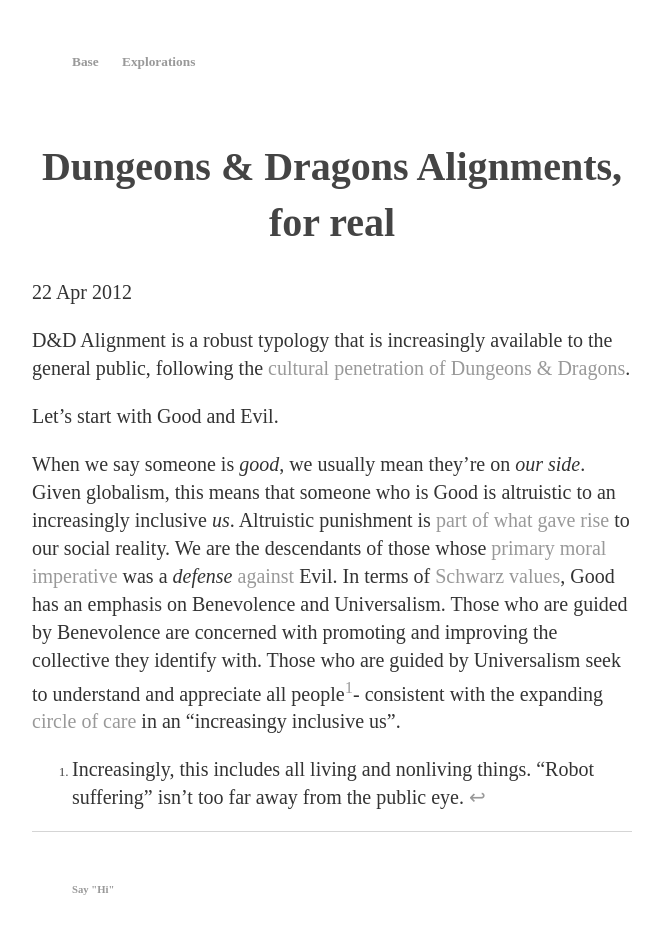
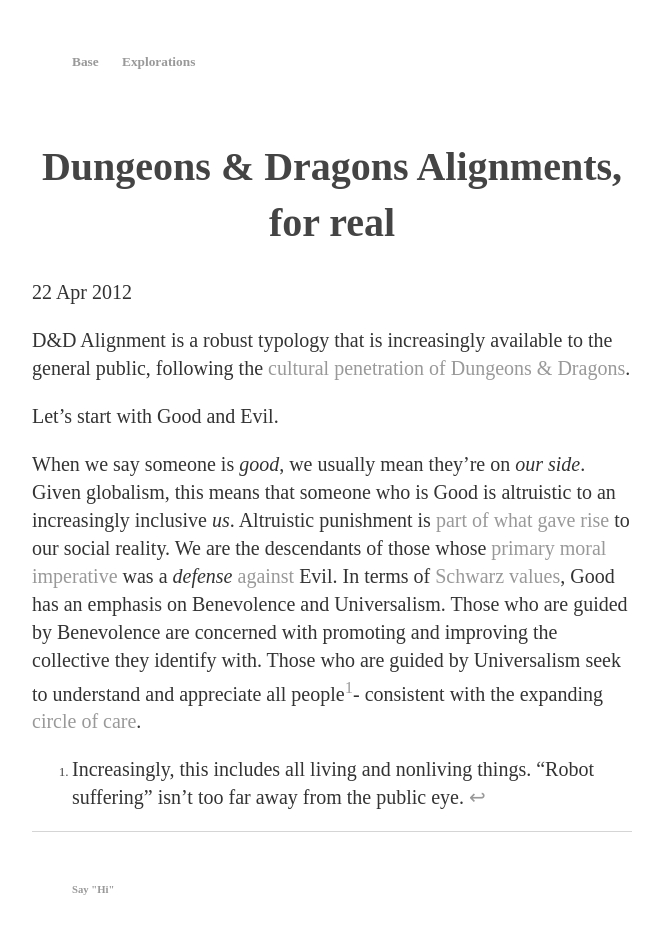
Before and after one commit to ray-dorai/ray-dorai.github.io, a Jekyll site: the page built from _posts/2012-04-22-dungeons-dragons-alignment.md, in a window 1280 px wide. Shown: the whole page, without its empty margins (308-971 px from the left). Built offline with Jekyll 4.4.1, drawn with Linux system fonts in a browser that asks for light colours.

Commit message:
Update 2012-04-22-dungeons-dragons-alignment.md

```diff
--- a/_posts/2012-04-22-dungeons-dragons-alignment.md
+++ b/_posts/2012-04-22-dungeons-dragons-alignment.md
@@ -8,6 +8,6 @@
 
 Let's start with Good and Evil.
 
-When we say someone is _good_, we usually mean they're on _our side_. Given globalism, this means that someone who is Good is altruistic to an increasingly inclusive _us_. Altruistic punishment is [part of what gave rise](https://www.pnas.org/content/102/19/7047) to our social reality. We are the descendants of those whose [primary moral imperative](https://www.thebritishacademy.ac.uk/sites/default/files/110p197.pdf) was a _defense_ [against](https://science.sciencemag.org/content/sci/328/5978/617.full.pdf) Evil. In terms of [Schwarz values](https://en.wikipedia.org/wiki/Theory_of_Basic_Human_Values), Good has an emphasis on Benevolence and Universalism. Those who are guided by Benevolence are concerned with promoting and improving the collective they identify with. Those who are guided by Universalism seek to understand and appreciate all people[^1]- consistent with the expanding [circle of care](https://www.sciencedirect.com/science/article/pii/S0022103108001613) in an "increasingy inclusive us".
+When we say someone is _good_, we usually mean they're on _our side_. Given globalism, this means that someone who is Good is altruistic to an increasingly inclusive _us_. Altruistic punishment is [part of what gave rise](https://www.pnas.org/content/102/19/7047) to our social reality. We are the descendants of those whose [primary moral imperative](https://www.thebritishacademy.ac.uk/sites/default/files/110p197.pdf) was a _defense_ [against](https://science.sciencemag.org/content/sci/328/5978/617.full.pdf) Evil. In terms of [Schwarz values](https://en.wikipedia.org/wiki/Theory_of_Basic_Human_Values), Good has an emphasis on Benevolence and Universalism. Those who are guided by Benevolence are concerned with promoting and improving the collective they identify with. Those who are guided by Universalism seek to understand and appreciate all people[^1]- consistent with the expanding [circle of care](https://www.sciencedirect.com/science/article/pii/S0022103108001613).
 
 [^1]: Increasingly, this includes all living and nonliving things. "Robot suffering" isn't too far away from the public eye.
```
